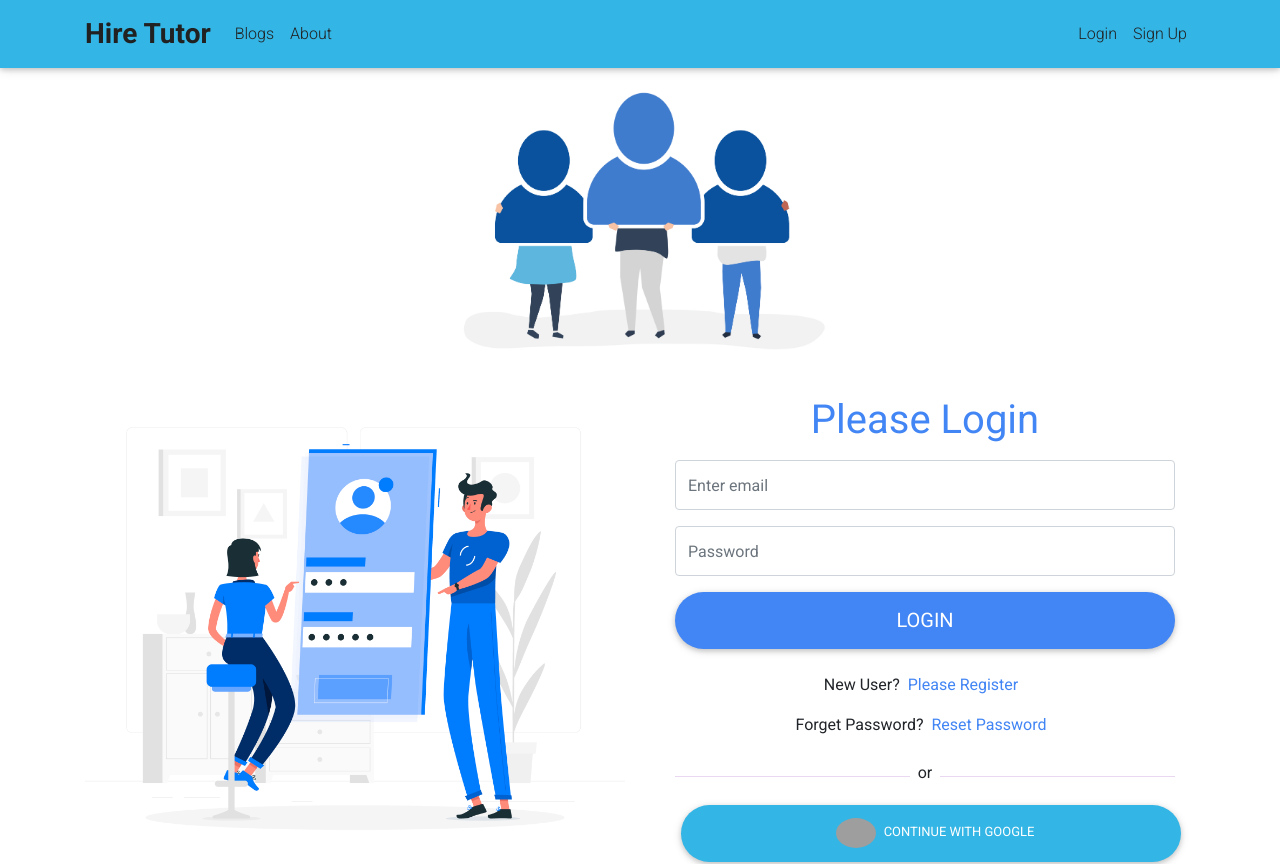
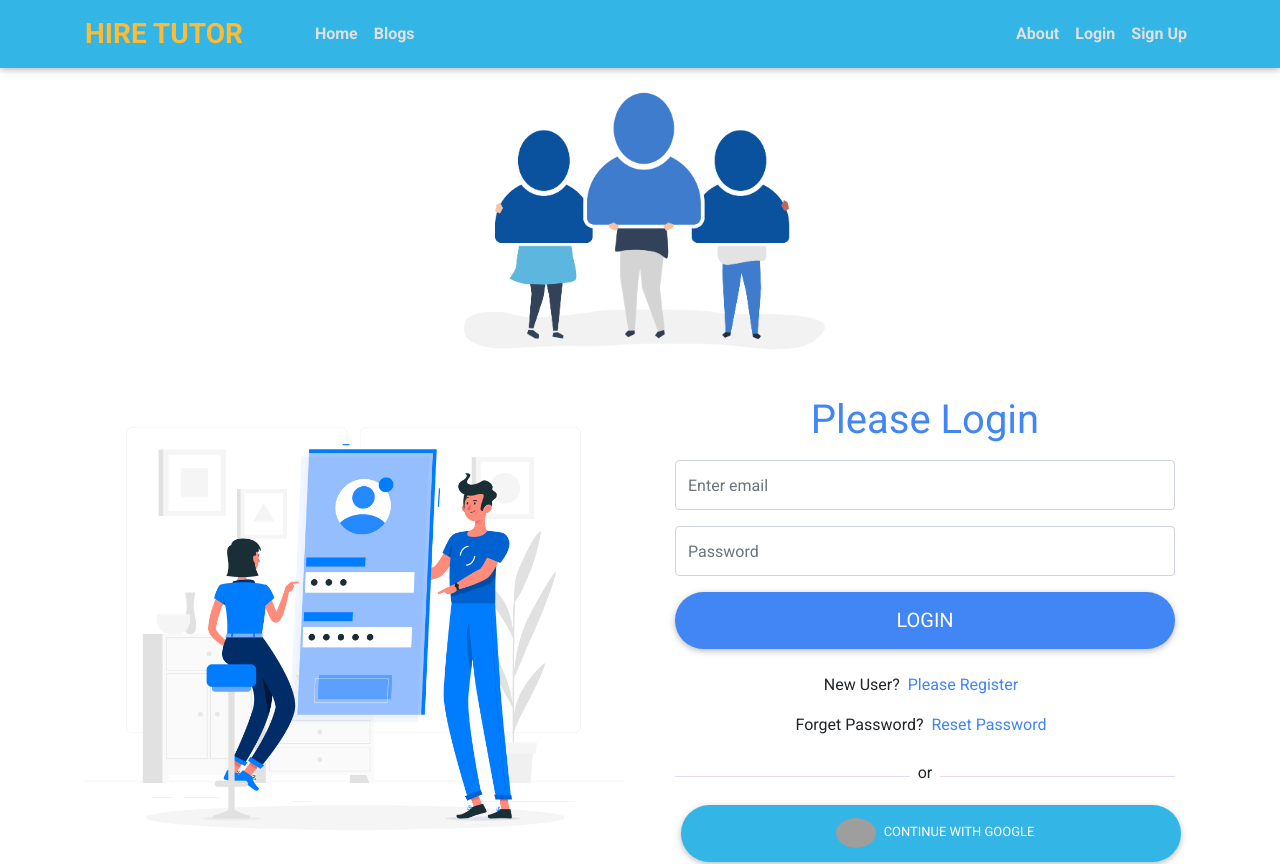
Before and after one commit to Shahriyar-Hosen/hire-tutor, a React (Create React App) app: page /login in a window 1280 px wide. Shown: the top 864 px of the page. Built offline with nearby package versions, Linux system fonts and the light colour scheme; no server answers; grey boxes are pictures that could not be loaded.

Commit message:
RequireAuth setup

```diff
--- a/src/App.js
+++ b/src/App.js
@@ -8,6 +8,7 @@ import NotFound from "./Components/NotFound/NotFound";
 import Footer from "./Components/Shared/Footer/Footer";
 import Header from "./Components/Shared/Header/Header";
 import Login from "./Components/User/Login/Login";
+import RequireAuth from "./Components/User/RequireAuth/RequireAuth";
 import Signup from "./Components/User/Signup/Signup";
 
 function App() {
@@ -21,7 +22,14 @@ function App() {
         <Route path="/about" element={<About />}></Route>
         <Route path="/login" element={<Login />}></Route>
         <Route path="/signup" element={<Signup />}></Route>
-        <Route path="/checkout" element={<Checkout />}></Route>
+        <Route
+          path="/checkout"
+          element={
+            <RequireAuth>
+              <Checkout />
+            </RequireAuth>
+          }
+        ></Route>
         <Route path="*" element={<NotFound />}></Route>
       </Routes>
       <Footer></Footer>
--- a/src/Components/Shared/Header/Header.js
+++ b/src/Components/Shared/Header/Header.js
@@ -7,7 +7,7 @@ import auth from "../../../Firebase.init/Firebase.init";
 import Loading from "../Loading/Loading";
 
 const Header = () => {
-  const [user, loading, error] = useAuthState(auth);
+  const [user, loading] = useAuthState(auth);
 
   if (loading) {
     <Loading />;
@@ -18,33 +18,47 @@ const Header = () => {
       <Container>
         <Navbar.Brand>
           <Link
-            to="/home"
-            className="text-decoration-none text-dark fs-3 fw-bold"
+            to="/"
+            className="text-decoration-none text-warning fs-3 fw-bold pe-5"
           >
-            Hire Tutor
+            HIRE TUTOR
           </Link>
         </Navbar.Brand>
         <Navbar.Toggle aria-controls="responsive-navbar-nav" />
         <Navbar.Collapse id="responsive-navbar-nav">
           <Nav className="me-auto">
             <Nav.Link>
-              <Link to="/blogs" className="text-decoration-none text-dark">
-                Blogs
+              <Link
+                to="/home"
+                className="text-decoration-none text-light fw-bold"
+              >
+                Home
               </Link>
             </Nav.Link>
             <Nav.Link>
-              <Link to="/about" className="text-decoration-none text-dark">
-                About
+              <Link
+                to="/blogs"
+                className="text-decoration-none text-light fw-bold"
+              >
+                Blogs
               </Link>
             </Nav.Link>
           </Nav>
           <Nav>
+            <Nav.Link>
+              <Link
+                to="/about"
+                className="text-decoration-none text-light fw-bold"
+              >
+                About
+              </Link>
+            </Nav.Link>
             {user ? (
               <Nav.Link>
                 <Link
                   to="/login"
                   onClick={() => signOut(auth)}
-                  className="text-decoration-none text-dark"
+                  className="text-decoration-none text-light fw-bold"
                 >
                   Sign Out
                 </Link>
@@ -52,12 +66,18 @@ const Header = () => {
             ) : (
               <>
                 <Nav.Link>
-                  <Link to="/login" className="text-decoration-none text-dark">
+                  <Link
+                    to="/login"
+                    className="text-decoration-none text-light fw-bold"
+                  >
                     Login
                   </Link>
                 </Nav.Link>
                 <Nav.Link eventKey={2}>
-                  <Link to="/signup" className="text-decoration-none text-dark">
+                  <Link
+                    to="/signup"
+                    className="text-decoration-none text-light fw-bold"
+                  >
                     Sign Up
                   </Link>
                 </Nav.Link>
--- a/src/Components/User/Login/Login.js
+++ b/src/Components/User/Login/Login.js
@@ -1,6 +1,6 @@
 import React from "react";
 import { Button, Form } from "react-bootstrap";
-import { Link, useNavigate } from "react-router-dom";
+import { Link, useLocation, useNavigate } from "react-router-dom";
 import SocialLogin from "../SocialLogin/SocialLogin";
 import login from "../../../images/Login/Login.jpg";
 import userImg from "../../../images/Login/user.jpg";
@@ -10,19 +10,22 @@ import Loading from "../../Shared/Loading/Loading";
 
 const Login = () => {
   const navigate = useNavigate();
+  const location = useLocation();
+
+  const from = location.state?.from?.pathname || "/";
 
   const [signInWithEmailAndPassword, user, loading, error] =
     useSignInWithEmailAndPassword(auth);
 
 
   if (loading) {
-    <Loading />;
+   return <Loading />;
   }
 
 
   if (user) {
     console.log(user);
-    navigate("/home");
+    navigate(from, { replace: true });
   }
 
   const handleSubmit = (event) => {
--- /dev/null
+++ b/src/Components/User/RequireAuth/RequireAuth.js
@@ -0,0 +1,22 @@
+import React from "react";
+import { useAuthState } from "react-firebase-hooks/auth";
+import { Navigate, useLocation } from "react-router-dom";
+import auth from "../../../Firebase.init/Firebase.init";
+import Loading from "../../Shared/Loading/Loading";
+
+const RequireAuth = ({ children }) => {
+  const location = useLocation();
+  const [user, loading] = useAuthState(auth);
+
+  if (loading) {
+    return <Loading />;
+  }
+
+  if (!user) {
+    return <Navigate to="/login" state={{ from: location }} replace />;
+  }
+
+  return children;
+};
+
+export default RequireAuth;
--- a/src/Components/User/Signup/Signup.js
+++ b/src/Components/User/Signup/Signup.js
@@ -15,7 +15,7 @@ const Signup = () => {
     useCreateUserWithEmailAndPassword(auth);
 
   if (loading) {
-    <Loading />;
+   return <Loading />;
   }
 
   if (user) {
--- a/src/Components/User/SocialLogin/SocialLogin.js
+++ b/src/Components/User/SocialLogin/SocialLogin.js
@@ -1,6 +1,22 @@
 import React from "react";
+import { useSignInWithGoogle } from "react-firebase-hooks/auth";
+import { useNavigate } from "react-router-dom";
+import auth from "../../../Firebase.init/Firebase.init";
+import Loading from "../../Shared/Loading/Loading";
 
 const SocialLogin = () => {
+  const navigate = useNavigate();
+
+  const [signInWithGoogle, googleUser, googleLoading, googleError] =
+    useSignInWithGoogle(auth);
+
+  if (googleLoading) {
+   return <Loading />;
+  }
+
+  if (googleUser) {
+    navigate("/home");
+  }
   return (
     <div>
       <div className="d-flex align-items-center">
@@ -16,7 +32,7 @@ const SocialLogin = () => {
       </div>
 
       <button
-        onClick={() => "signInWithGoogle()"}
+        onClick={() => signInWithGoogle()}
         className="btn btn-info text-white mt-1 w-100 rounded-pill"
       >
         <img
@@ -28,11 +44,11 @@ const SocialLogin = () => {
         CONTINUE WITH GOOGLE
       </button>
 
-      {/* {googlError ? (
-        <p className="text-danger text-center">Error: {googlError.message}</p>
+      {googleError ? (
+        <p className="text-danger text-center">Error: {googleError.message}</p>
       ) : (
         ""
-      )} */}
+      )}
 
       <button
         onClick={() => "signInWithFacebook()"}
```
